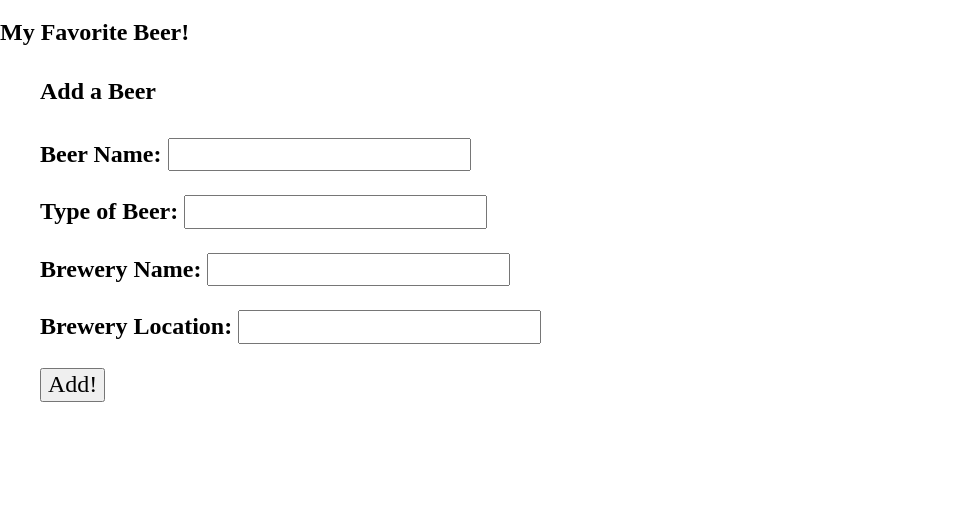
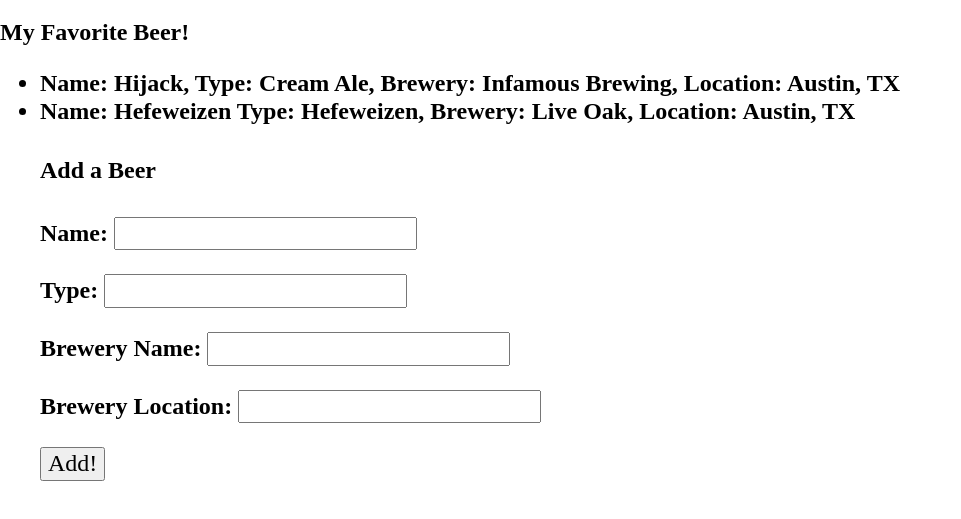
Before and after one commit to MHG16/beer-tracker, a website: page index.html in a window 1280 px wide. Shown: the part 61-580 px from the top of the page, without its empty margins (0-961 px from the left). Drawn offline with nearby package versions, Linux system fonts and the light colour scheme; no server answers.

Commit message:
added 2 beers as <li>

```diff
--- a/index.html
+++ b/index.html
@@ -7,15 +7,17 @@
 </head>
 <body>
 	<h1> Beer Tracker<h1>
+
 	<h2>My Favorite Beer!<h2>
 	<ul id="beer"</ul>
+		<li>Name: Hijack, Type: Cream Ale, Brewery: Infamous Brewing, Location: Austin, TX</li>
+		<li>Name: Hefeweizen Type: Hefeweizen, Brewery: Live Oak, Location: Austin, TX</li>
 
 	<h4>Add a Beer<h4>
-	<p>Beer Name: <input type="text" id="beerName"></p>
-	<p>Type of Beer: <input type="text" id="beerType"></p>
+	<p>Name: <input type="text" id="beerName"></p>
+	<p>Type: <input type="text" id="beerType"></p>
 	<p>Brewery Name: <input type="text" id="breweryName"></p>
 	<p>Brewery Location: <input type="text" id="breweryLocation"></p>
-
 	<button id="add-beer">Add!</button>
 
 	<script type="text/javascript" src="node_modules/jquery/dist/jquery.min.js"></script>
--- a/main.js
+++ b/main.js
@@ -13,7 +13,7 @@
 Phase 3 will allow you to delete and edit entries.
 
 Use Tiny Pizza Server for AJAX requests in this application:
-url: 'http://small-tiyfe.herokuapp.com/collections/mgrossmann',
+url: 'http://small-tiyfe.herokuapp.com/collections/beer',
 
 */
 
```
